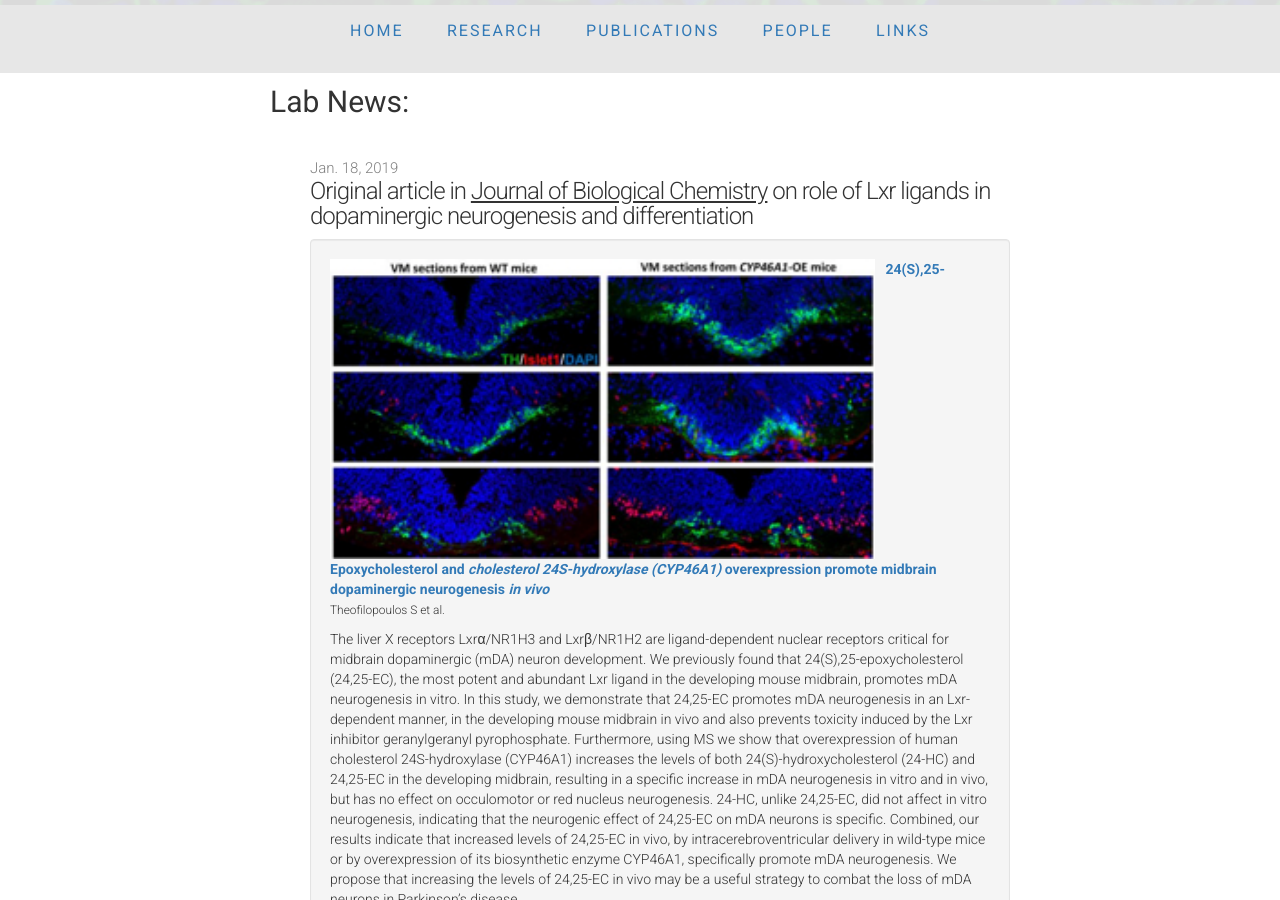
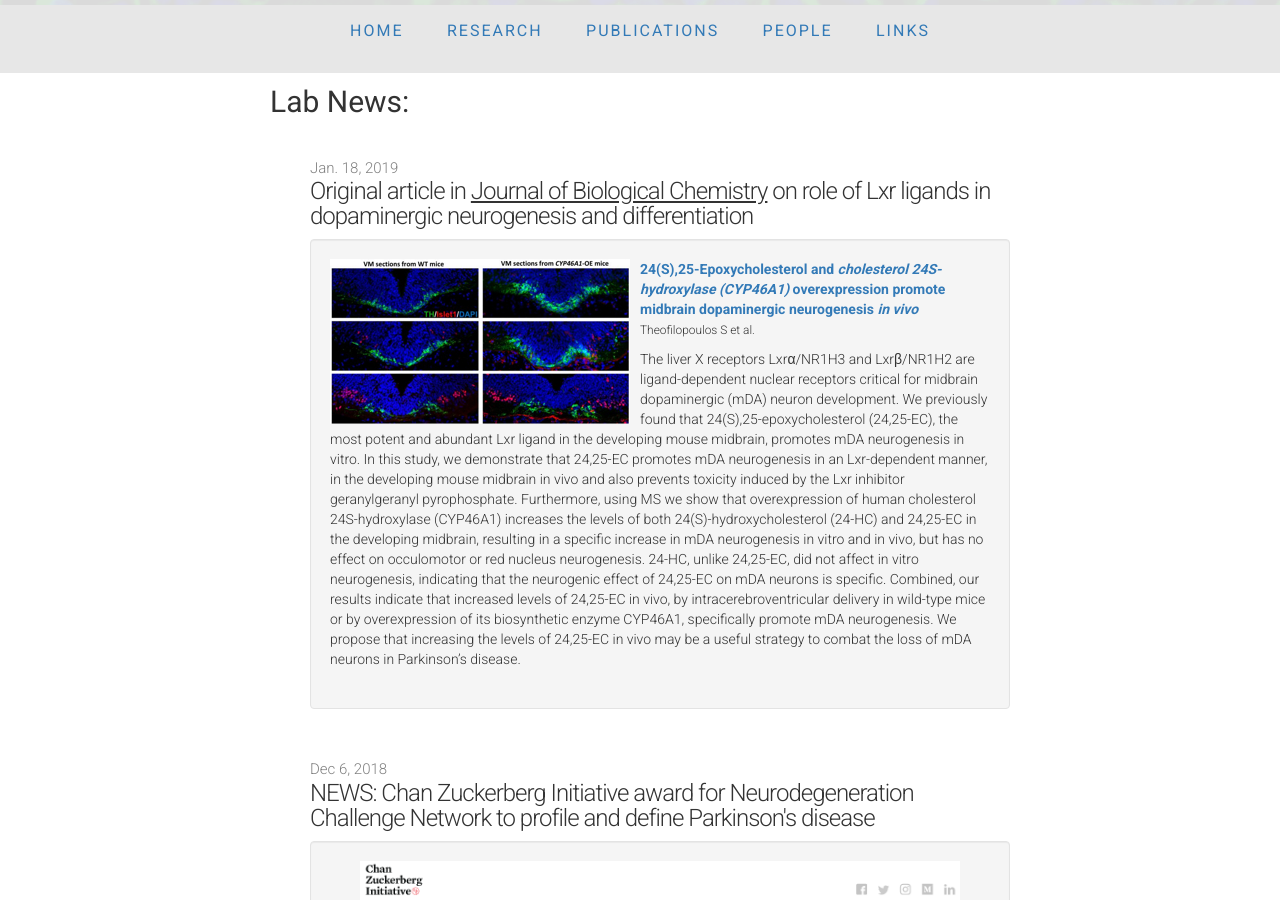
Before and after one commit to ArenasLab/arenaslab.github.io, a Jekyll site: the page index.html, which Jekyll copies as it is, in a window 1280 px wide and 900 px high, scrolled down 465 px. Built offline with Jekyll 4.4.1, drawn with Linux system fonts in a browser that asks for light colours; comment, search, counter and statistics services are not loaded.

Commit message:
Update index.html

```diff
--- a/index.html
+++ b/index.html
@@ -108,7 +108,7 @@
         <div class="well">
           <li class="media">
             <div class="media-body">
-              <img class="pull-left" style="margin-right:10px;" src="/img/EC-jbc.jpg" height="300px";>
+              <img class="pull-left" style="margin-right:10px;" src="/img/EC-jbc.jpg" width="300px";>
                 <strong class="media-heading"><a href="http://www.jbc.org/content/early/2019/01/17/jbc.RA118.005639.abstract">24(S),25-Epoxycholesterol and <i>cholesterol 24S-hydroxylase (CYP46A1)</i> overexpression promote midbrain dopaminergic neurogenesis <i>in vivo</i></a></strong>
                 <p><small>Theofilopoulos S et al.</small></p>
                 <p>The liver X receptors Lxrα/NR1H3 and Lxrβ/NR1H2 are ligand-dependent nuclear receptors critical for midbrain dopaminergic (mDA) neuron development. We previously found that 24(S),25-epoxycholesterol (24,25-EC), the most potent and abundant Lxr ligand in the developing mouse midbrain, promotes mDA neurogenesis in vitro. In this study, we demonstrate that 24,25-EC promotes mDA neurogenesis in an Lxr-dependent manner, in the developing mouse midbrain in vivo and also prevents toxicity induced by the Lxr inhibitor geranylgeranyl pyrophosphate. Furthermore, using MS we show that overexpression of human cholesterol 24S-hydroxylase (CYP46A1) increases the levels of both 24(S)-hydroxycholesterol (24-HC) and 24,25-EC in the developing midbrain, resulting in a specific increase in mDA neurogenesis in vitro and in vivo, but has no effect on occulomotor or red nucleus neurogenesis. 24-HC, unlike 24,25-EC, did not affect in vitro neurogenesis, indicating that the neurogenic effect of 24,25-EC on mDA neurons is specific. Combined, our results indicate that increased levels of 24,25-EC in vivo, by intracerebroventricular delivery in wild-type mice or by overexpression of its biosynthetic enzyme CYP46A1, specifically promote mDA neurogenesis. We propose that increasing the levels of 24,25-EC in vivo may be a useful strategy to combat the loss of mDA neurons in Parkinson’s disease.
```
